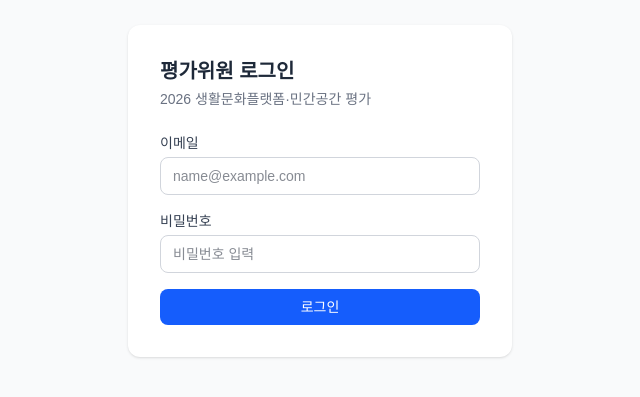
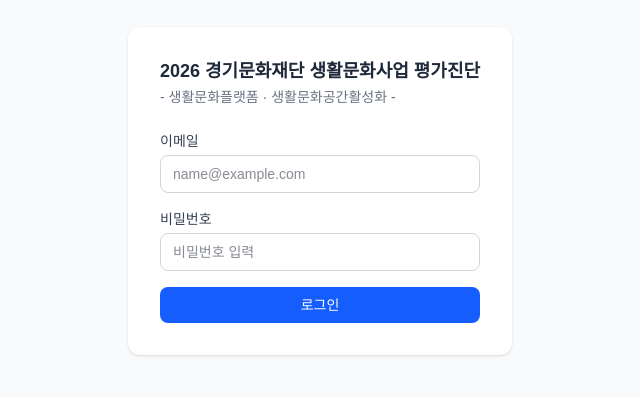
Before and after one commit to leemC-pd/Gyeonggi-Everyday-Culture-Initiative-Online-Assessment, a Next.js app: page /login in a window 1280 px wide. Shown: the part 209-606 px from the top of the page, without its empty margins (320-960 px from the left). Built offline with nearby package versions, Linux system fonts and the light colour scheme.

Commit message:
Update login screen title

```diff
--- a/src/app/login/page.tsx
+++ b/src/app/login/page.tsx
@@ -29,8 +29,8 @@ export default function LoginPage() {
   return (
     <div className="min-h-screen flex items-center justify-center bg-gray-50">
       <div className="bg-white rounded-xl shadow p-8 w-full max-w-sm">
-        <h1 className="text-xl font-bold text-gray-800 mb-1">평가위원 로그인</h1>
-        <p className="text-sm text-gray-500 mb-6">2026 생활문화플랫폼·민간공간 평가</p>
+        <h1 className="text-lg font-bold text-gray-800 mb-1 leading-snug">2026 경기문화재단 생활문화사업 평가진단</h1>
+        <p className="text-sm text-gray-500 mb-6">- 생활문화플랫폼 · 생활문화공간활성화 -</p>
 
         <form onSubmit={handleSubmit} className="space-y-4">
           <div>
```
